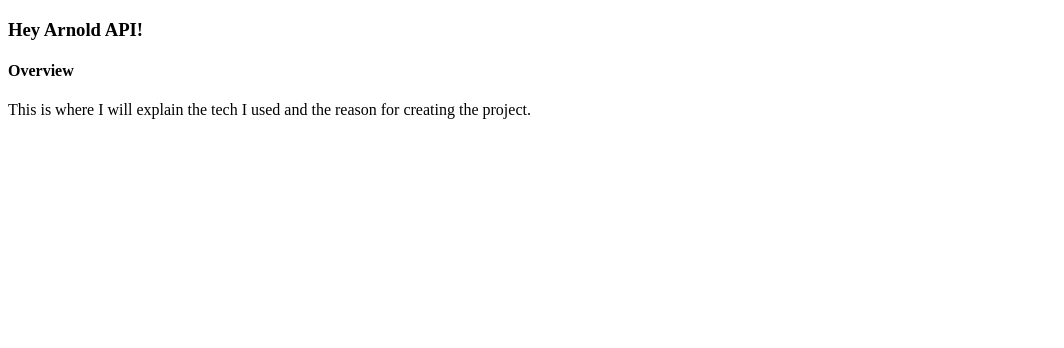
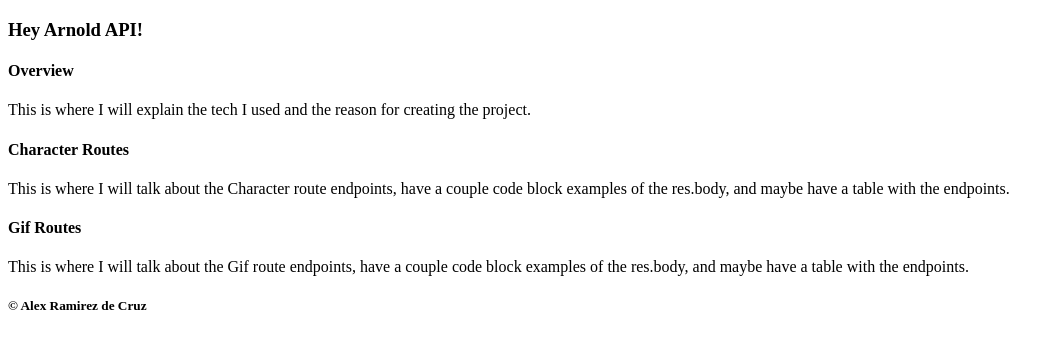
Before and after one commit to aramirezdecruz3148/hey-arnold-api-documentation, a React app: page / in a window 1280 px wide. Shown: the top 348 px of the page, without its empty margins (0-1064 px from the left). Built offline with nearby package versions, Linux system fonts and the light colour scheme.

Commit message:
created a container, rendered all components in it, then hooked it up to app

```diff
--- a/src/containers/App.js
+++ b/src/containers/App.js
@@ -1,12 +1,10 @@
 import React from 'react';
-import Title from '../components/Title';
-import Overview from '../components/Overview';
+import DocContainer from './DocContainer';
 
 export default function App() {
   return (
     <>
-      <Title />
-      <Overview />
+      <DocContainer />
     </>
   );
 }
--- /dev/null
+++ b/src/containers/DocContainer.js
@@ -0,0 +1,18 @@
+import React from 'react';
+import Title from '../components/Title';
+import Overview from '../components/Overview';
+import CharacterRoutes from '../components/CharacterRoutes';
+import GifRoutes from '../components/GifRoutes';
+import Footer from '../components/Footer';
+
+export default function DocContainer() {
+  return (
+    <>
+      <Title />
+      <Overview />
+      <CharacterRoutes />
+      <GifRoutes />
+      <Footer />
+    </>
+  );
+}
```
